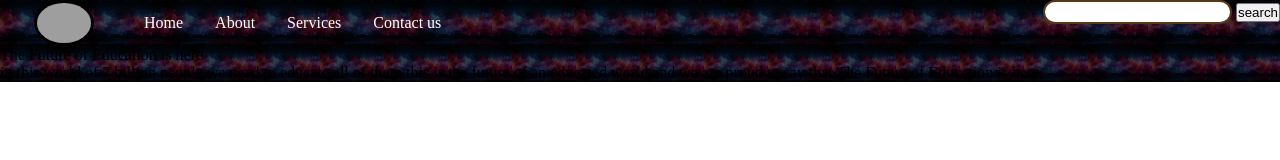
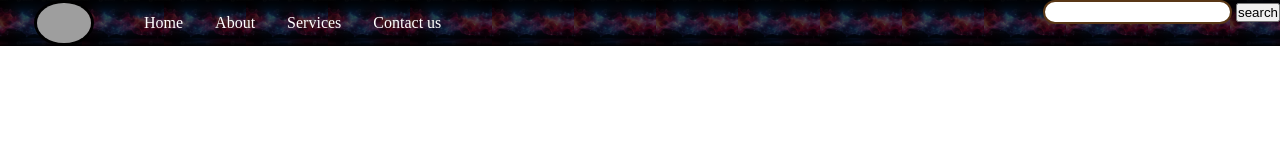
Before and after one commit to MuhammadOwais0321/responsive-website, a plain HTML site: page index.html in a window 1280 px wide. Drawn offline with Linux system fonts and the light colour scheme; grey boxes are pictures that could not be loaded.

Commit message:
nav some done

```diff
--- a/index.html
+++ b/index.html
@@ -20,17 +20,6 @@
         <button>search</button>
       </div>
     </nav>
-    <section class="background">
-        <div class="main-box">
-            <div class="fhalf">
-                <p class="big-text">The Future of Education is here</p>
-                <p class="small-text">in this world of 7 billion people we need to educate all of them this is the future of an educated world and we are proud to say that The Future of Education is here</p>
-            </div>
-            <div class="shalf">
 
-            </div>
-
-        </div></div>
-    </section>
   </body>
 </html>
```
